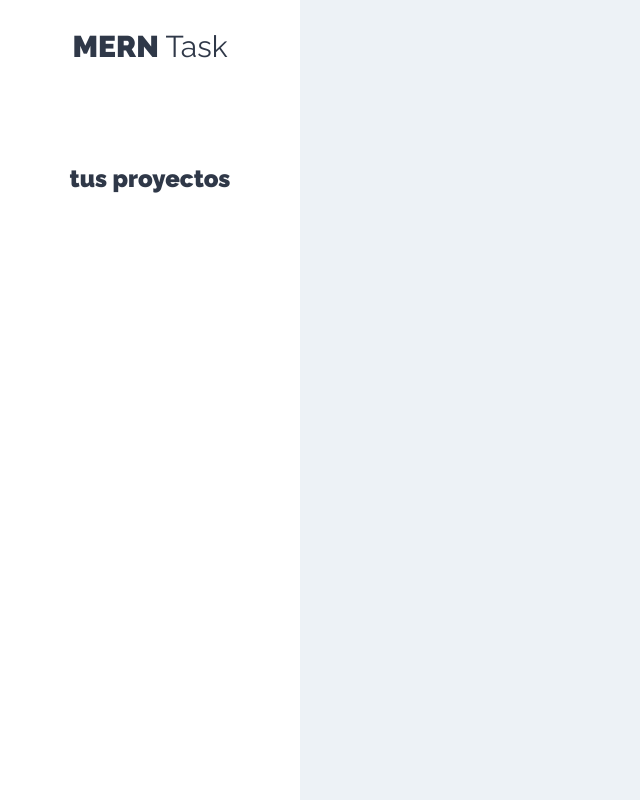
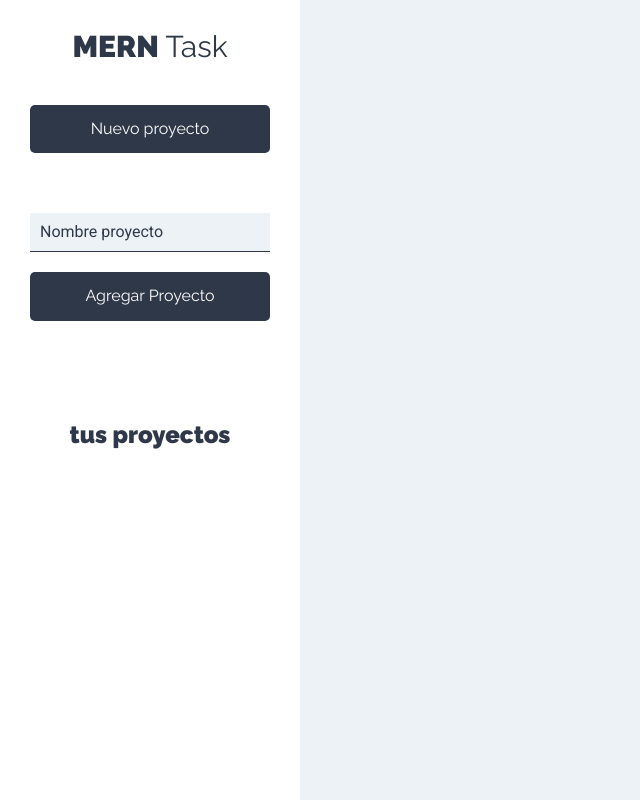
Before and after one commit to devLeonMat/React-P12-ProjectManager, a React (Create React App) app: page /projects in a window 1280 px wide. Shown: the whole page, without its empty margins (0-640 px from the left). Built offline with nearby package versions, Linux system fonts and the light colour scheme.

Commit message:
add change

```diff
--- a/src/components/layout/Sidebar.js
+++ b/src/components/layout/Sidebar.js
@@ -1,7 +1,12 @@
+import React from "react";
+import NewProject from "../projects/NewProject";
+
 const Sidebar = () => {
     return (
         <aside>
             <h1>MERN <span>Task</span></h1>
+
+            <NewProject/>
             <div className="proyectos">
                 <h2>tus proyectos</h2>
             </div>
--- /dev/null
+++ b/src/components/projects/NewProject.js
@@ -0,0 +1,48 @@
+import React, {Fragment, useState} from "react";
+
+const NewProject = () => {
+
+    const [project, saveProject] = useState({
+        name: ''
+    });
+
+    const {name} = project;
+
+    const onChangeProject = e => {
+        saveProject({
+            ...project,
+            [e.target.name]: e.target.value
+        })
+    };
+
+    const onSubmitProject = e => {
+        e.preventDefault();
+    };
+
+
+    return (
+        <Fragment>
+
+            <button
+                className="btn btn-block btn-primario"
+            >Nuevo proyecto
+            </button>
+            <form action="" className="formulario-nuevo-proyecto" onSubmit={onSubmitProject}>
+                <input type="text"
+                       className="input-text"
+                       placeholder="Nombre proyecto"
+                       name="name"
+                       value={name}
+                       onChange={onChangeProject}
+                />
+                <input type="submit"
+                       className="btn btn-primario btn-block"
+                       value="Agregar Proyecto"
+                />
+
+            </form>
+        </Fragment>
+    )
+};
+
+export default NewProject;
```
Also changed, not shown: src/components/projects/ListProjects.js (added, +20 -0 lines), src/components/projects/Project.js (added, +12 -0 lines).
